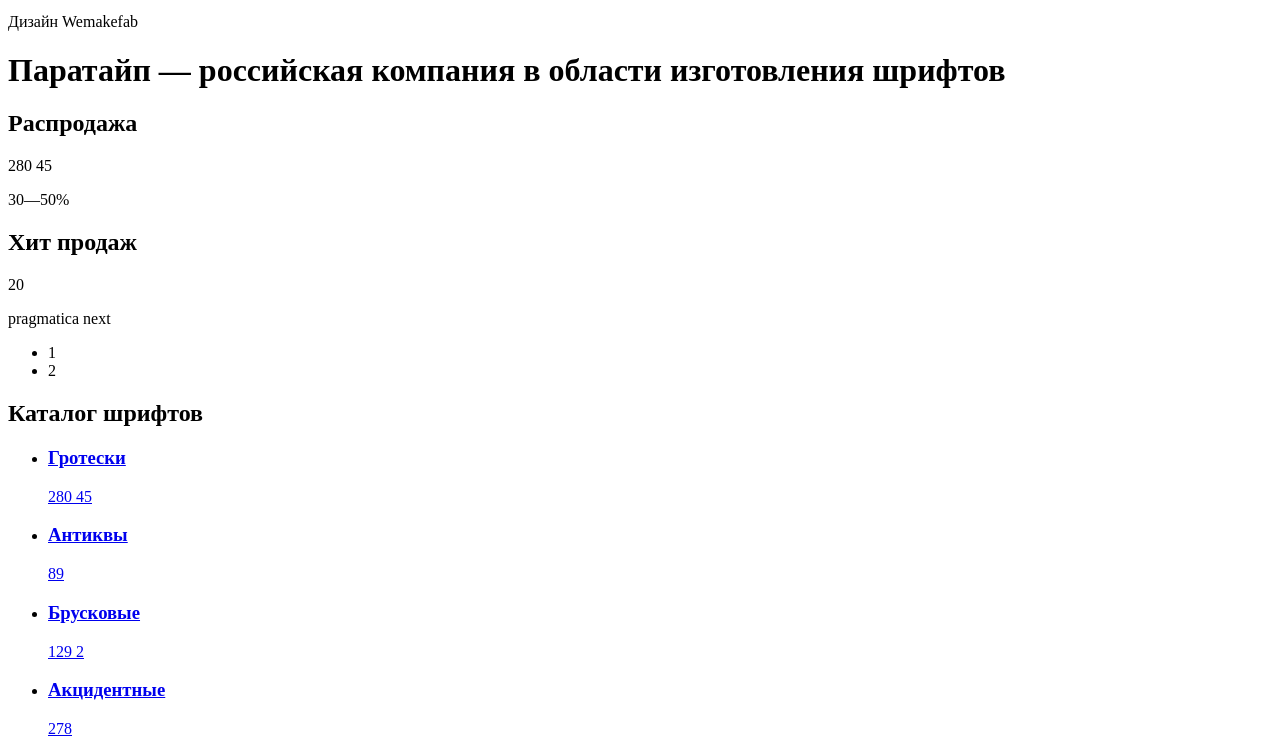
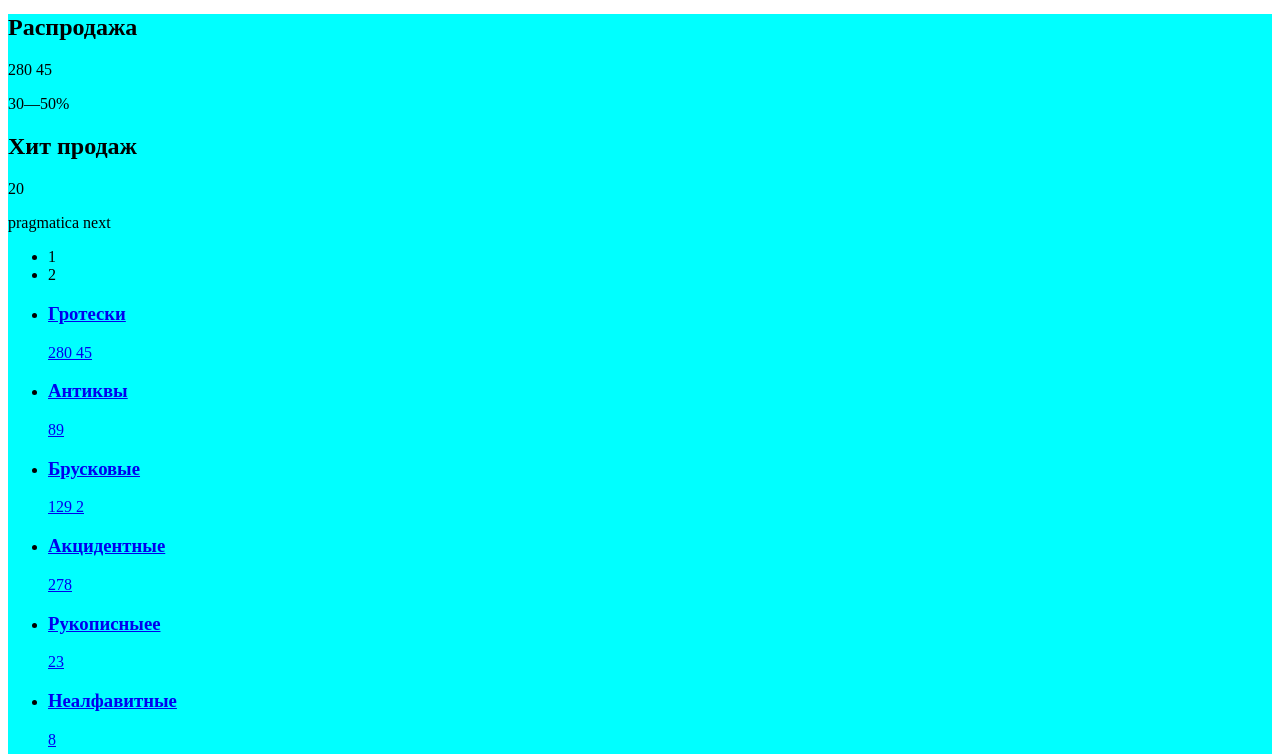
Before and after one commit to VadimPinyagin/paratype, a website: page source/index.html in a window 1280 px wide. Shown: the part 577-1331 px from the top of the page. Drawn offline with nearby package versions, Linux system fonts and the light colour scheme; files that its build step writes are made by us from their sources; files whose address does not match are found by name.

Commit message:
Подключает блоки к файлу style.scss

```diff
--- a/source/styles/blocks/main.scss
+++ b/source/styles/blocks/main.scss
@@ -0,0 +1,3 @@
+.main{
+  background-color: aqua;
+}
--- a/source/styles/styles.scss
+++ b/source/styles/styles.scss
@@ -1,7 +1,27 @@
-/* GLOBAL */
 @import "./common/variables.scss";
 @import "./common/global.scss";
 @import "./common/fonts.scss";
+@import "./common/base.scss";
 
-/* BLOCKS */
 @import "./blocks/header.scss";
+@import "./blocks/account-list.scss";
+@import "./blocks/btn-burger.scss";
+@import "./blocks/catalog.scss";
+@import "./blocks/container.scss";
+@import "./blocks/footer.scss";
+@import "./blocks/logo.scss";
+@import "./blocks/main-nav-list.scss";
+@import "./blocks/main.scss";
+@import "./blocks/nav.scss";
+@import "./blocks/page.scss";
+@import "./blocks/product.scss";
+@import "./blocks/promotions.scss";
+@import "./blocks/search.scss";
+@import "./blocks/social-copiright.scss";
+@import "./blocks/sorting.scss";
+@import "./blocks/support-nav.scss";
+@import "./blocks/swiper.scss";
+@import "./blocks/tags.scss";
+@import "./blocks/theme.scss";
+@import "./blocks/update-marker.scss";
+@import "./blocks/user-list.scss";
```
Also changed, not shown: source/styles/blocks/catalog.scss (added), source/styles/blocks/footer.scss (added), source/styles/blocks/product.scss (added), source/styles/blocks/tags.scss (added), 4 other files.
